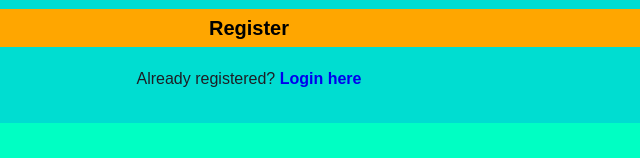
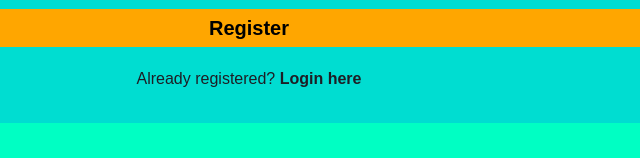
Before and after one commit to RahmaA278/NexuSolve, a website: page client/html/register.html in a window 1280 px wide. Shown: the part 782-940 px from the top of the page, 391-1031 px from the left. Drawn offline with Linux system fonts and the light colour scheme; a web font is replaced by a local one.

Commit message:
change login link color

```diff
--- a/client/css/register.css
+++ b/client/css/register.css
@@ -81,6 +81,7 @@ footer {
 
 .login-link {
     font-weight: var(--fw-bold);
+    color: var(--clr-neutral-900);
     text-decoration: none;
 }
 
```
